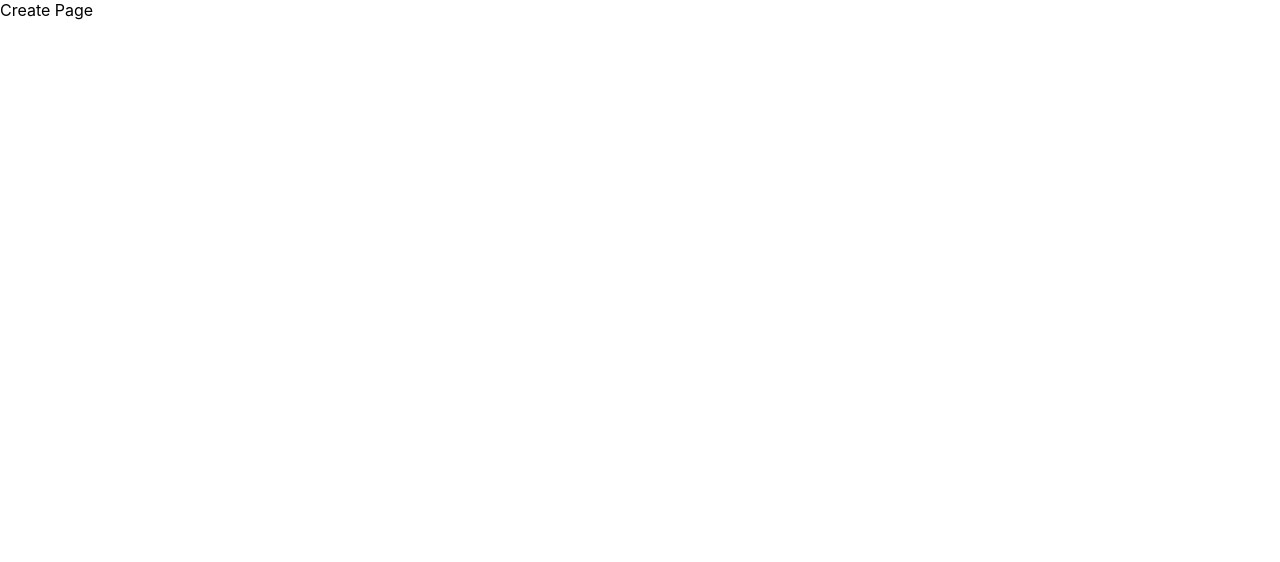
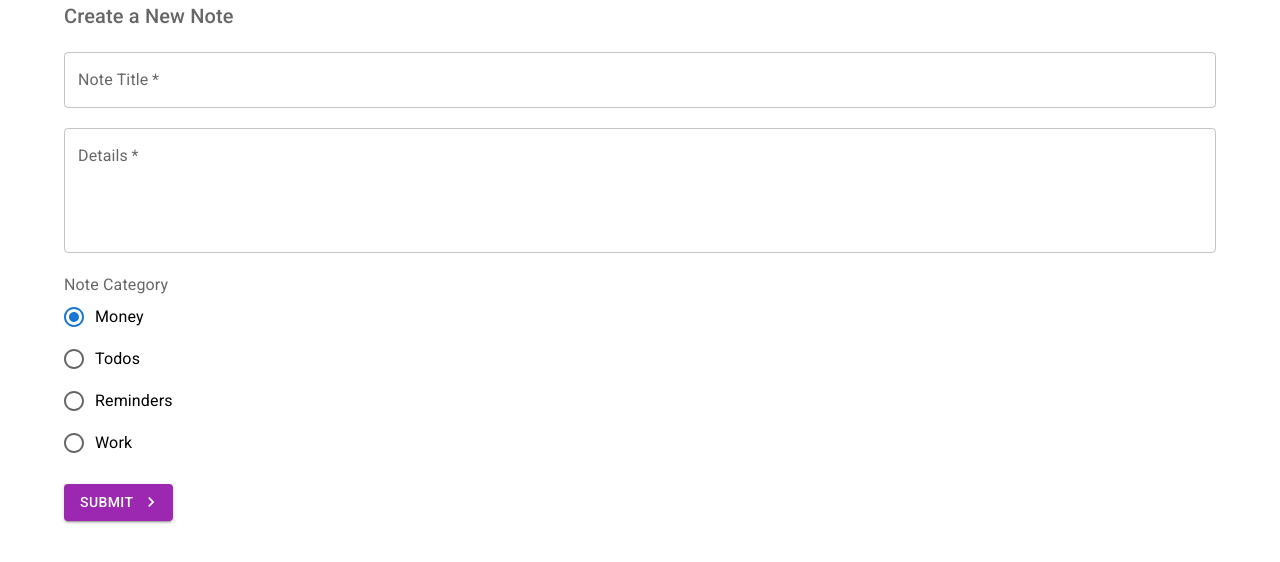
Before and after one commit to 0x5929/ST-SMS-FRONTEND-web-sms, a React (Create React App) app: page /create in a window 1280 px wide. Shown: the top 562 px of the page. Built offline with nearby package versions, Linux system fonts and the light colour scheme.

Commit message:
switched to yarn, and got a create form template going, needs editing

```diff
--- a/package.json
+++ b/package.json
@@ -15,6 +15,9 @@
     "react-scripts": "5.0.0",
     "styled-components": "^5.3.5",
     "web-vitals": "^2.1.4"
+  },
+  "resolutions": {
+    "@mui/styled-engine": "npm:@mui/styled-engine-sc@latest"
   },
   "scripts": {
     "start": "react-scripts start",
--- a/src/App.js
+++ b/src/App.js
@@ -1,5 +1,5 @@
 import { BrowserRouter as Router, Routes, Route } from 'react-router-dom'
-import './App.css';
+// import './App.css';
 import Query from './pages/Query'
 import Create from './pages/Create'
 
--- a/src/pages/Create.js
+++ b/src/pages/Create.js
@@ -1,9 +1,113 @@
-import React from 'react'
+import React , { useState } from 'react'
+import { styled } from '@mui/material/styles';
+
+import Typography from '@mui/material/Typography'
+import Button from '@mui/material/Button'
+import Container from '@mui/material/Container'
+import KeyboardArrowRightIcon from '@mui/icons-material/KeyboardArrowRight'
+import TextField from '@mui/material/TextField'
+import Radio from '@mui/material/Radio'
+import RadioGroup from '@mui/material/RadioGroup'
+import FormControlLabel from '@mui/material/FormControlLabel'
+import FormControl from '@mui/material/FormControl'
+import FormLabel from '@mui/material/FormLabel'
+
+
+
+const CustomizedTextField = styled(TextField)`
+    margin-top: 20px;
+    margin-bottom: 20px;
+    display: block;
+
+`
+const CustomizedFormControl = styled(FormControl)`
+    margin-top: 20px;
+    margin-bottom: 20px;
+    display: block;
+
+`
 
 export default function Create() {
+    const [title, setTitle] = useState('')
+    const [details, setDetails] = useState('')
+    const [titleError, setTitleError] = useState(false)
+    const [detailsError, setDetailsError] = useState(false)
+    const [category, setCategory] = useState('money')
+
+    const handleSubmit = (e) => {
+        e.preventDefault()
+        setTitleError(false)
+        setDetailsError(false)
+
+        if (title === '') {
+          setTitleError(true)
+        }
+        if (details === '') {
+          setDetailsError(true)
+        }
+        if (title && details) {
+          console.log(title, details, category)
+        }
+      }
+
+
+
     return (
-        <div>
-            Create Page
-        </div>
+        <Container size="sm">
+        <Typography
+          variant="h6"
+          color="textSecondary"
+          component="h2"
+          gutterBottom
+        >
+          Create a New Note
+        </Typography>
+
+        <form noValidate autoComplete="off" onSubmit={handleSubmit}>
+          <CustomizedTextField
+            onChange={(e) => setTitle(e.target.value)}
+            label="Note Title"
+            variant="outlined"
+            color="secondary"
+            fullWidth
+            required
+            error={titleError}
+          />
+          <CustomizedTextField
+            onChange={(e) => setDetails(e.target.value)}
+            label="Details"
+            variant="outlined"
+            color="secondary"
+            multiline
+            rows={4}
+            fullWidth
+            required
+            error={detailsError}
+          />
+
+          {/* <Radio value="hello" />
+          <Radio value="goodbye" /> */}
+
+          <CustomizedFormControl>
+            <FormLabel>Note Category</FormLabel>
+            <RadioGroup value={category} onChange={(e) => setCategory(e.target.value)}>
+              <FormControlLabel value="money" control={<Radio />} label="Money" />
+              <FormControlLabel value="todos" control={<Radio />} label="Todos" />
+              <FormControlLabel value="reminders" control={<Radio />} label="Reminders" />
+              <FormControlLabel value="work" control={<Radio />} label="Work" />
+            </RadioGroup>
+          </CustomizedFormControl>
+
+          <Button
+            type="submit"
+            color="secondary"
+            variant="contained"
+            endIcon={<KeyboardArrowRightIcon />}>
+            Submit
+          </Button>
+        </form>
+
+
+      </Container>
     )
 }
```
Also changed, not shown: 2 other files (tests, documents, lock files or other folders).
